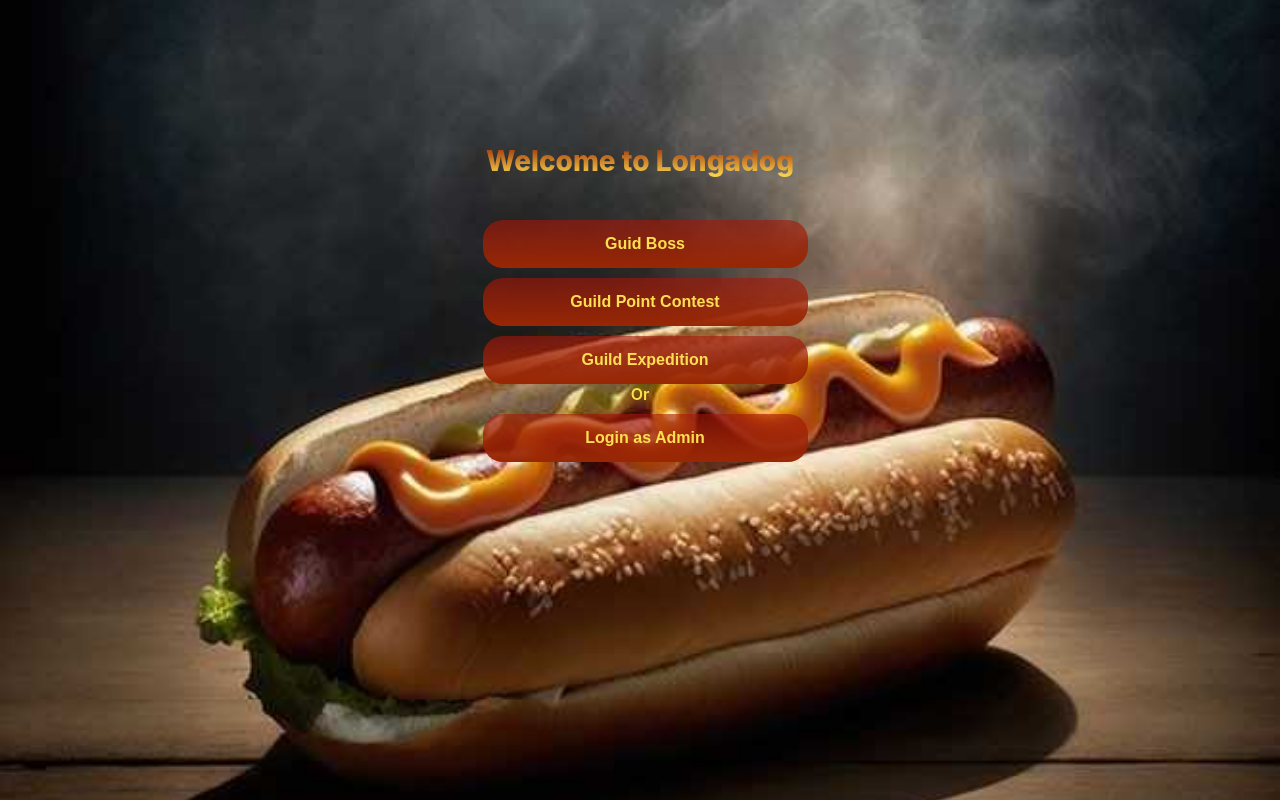
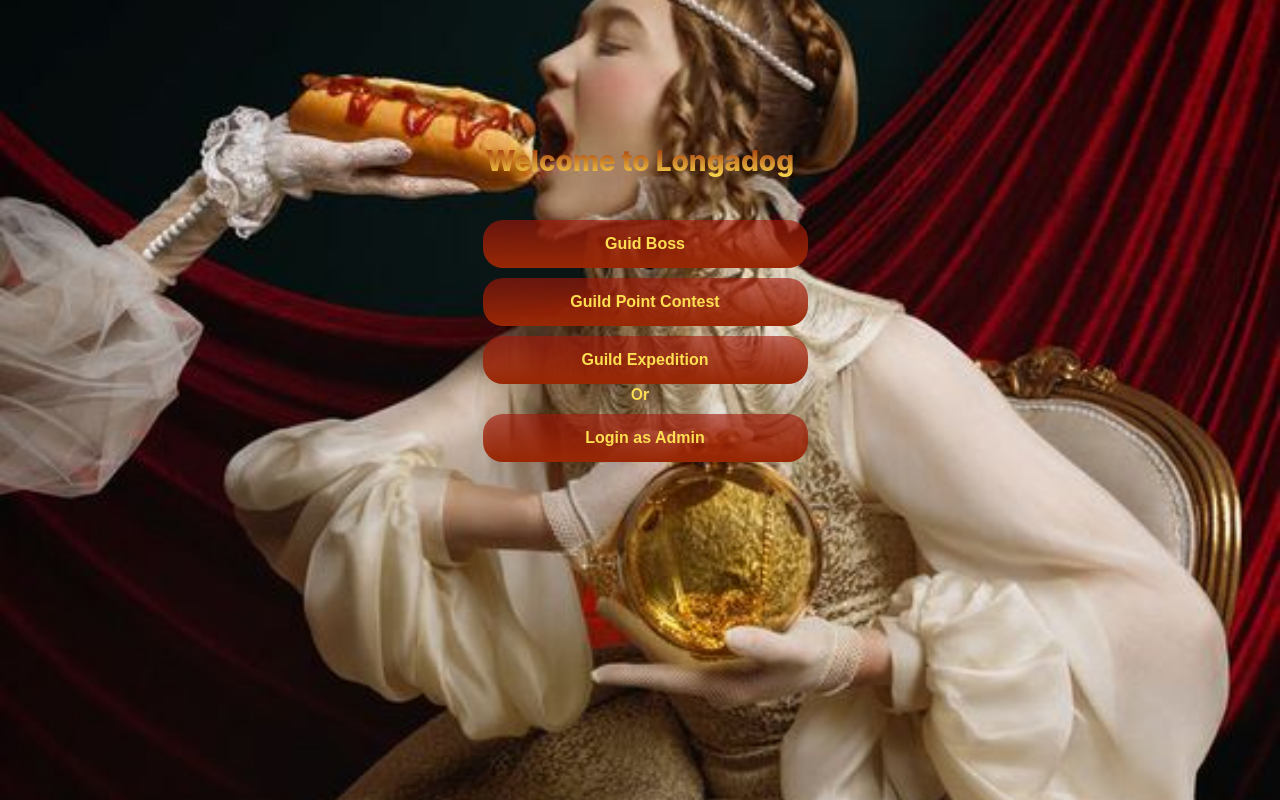
Before and after one commit to alwaysonfire/attendance, a React (Create React App) app: page / in a window 1280 px wide. Built offline with nearby package versions, Linux system fonts and the light colour scheme.

Commit message:
added links to admin options and pending attendance

```diff
--- a/src/components/Home/index.js
+++ b/src/components/Home/index.js
@@ -4,19 +4,21 @@ import { Link } from "react-router-dom";
 import Sidebar from "../Sidebar";
 import "./home.css";
 import { useLocation } from "react-router-dom";
+import { useAuth } from '../../context/AuthContext';
 
 function Home() {
   const location = useLocation();
+  const { user, logout } = useAuth();
   const getBackgroundImage = () => {
     if (location.pathname === "/") {
-      return `${process.env.PUBLIC_URL}/assets/hotdog-2.jpg`;
+      return `${process.env.PUBLIC_URL}/assets/hotdog-15.jpg`;
     } else if (location.pathname === '/guildboss') {
       return `${process.env.PUBLIC_URL}/assets/hotdog-13.jpg`;
     } else if (location.pathname === '/guildpointcontest') {
       return `${process.env.PUBLIC_URL}/assets/hotdog-14.jpg`;
     }
      else if (location.pathname === '/guildexpedition') {
-      return `${process.env.PUBLIC_URL}/assets/hotdog-15.jpg`;
+      return `${process.env.PUBLIC_URL}/assets/hotdog-16.jpg`;
     }
   };
   const backgroundStyle = {
@@ -30,6 +32,8 @@ function Home() {
     { label: "Guild Point Contest", route: "guildpointcontest" },
     { label: "Guild Expedition", route: "guildexpedition" },
     { label: "Login as Admin", route: "admin" },
+    { label: "Pending Attendance", route: "pending" },
+    { label: "Admin Options", route: "admin-options" },
   ];
 
 
@@ -62,6 +66,29 @@ function Home() {
                     return null;
                   })}
                 </div>
+                {user ? (
+                <div className="button-row">
+                  <Link
+                    to={buttons[4].route}
+                    style={{ textDecoration: "none" }}
+                  >
+                    <button className="hotdog-button">
+                      {" "}
+                      {buttons[4].label}
+                    </button>
+                  </Link>
+                  <Link
+                    to={buttons[5].route}
+                    style={{ textDecoration: "none" }}
+                  >
+                    <button className="hotdog-button">
+                      {" "}
+                      {buttons[5].label}
+                    </button>
+                  </Link>
+                </div>
+                ) : (
+                 <div>
                 <span className="or-label">Or</span>
                 <div className="button-row">
                   <Link
@@ -74,6 +101,8 @@ function Home() {
                     </button>
                   </Link>
                 </div>
+                </div>
+                )}
               </div>
             )}
           </>
```
